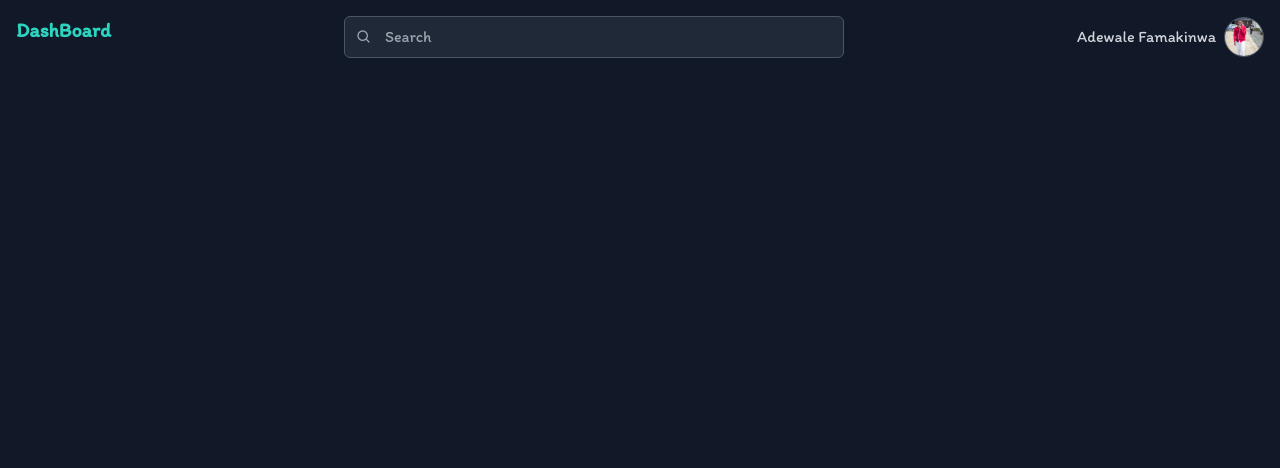
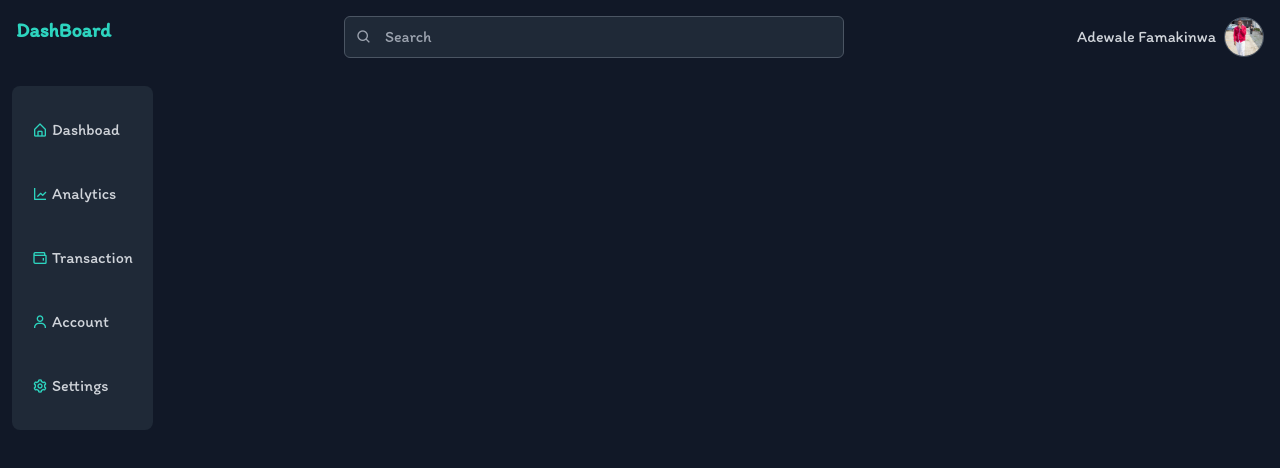
Before and after one commit to Iamdewale/Dashboard-with-HTML-Tailwind, a website: page index.html in a window 1280 px wide. Drawn offline with nearby package versions, Linux system fonts and the light colour scheme.

Commit message:
side bar update

```diff
--- a/index.html
+++ b/index.html
@@ -41,5 +41,34 @@
             />
           </div>
     </header>
+
+    <div class="flex p-3 gap-4">
+        <aside id="sidebar" class="w-42 hidden lg:block rounded-lg bg-gray-800 p-2 py-5 fixed lg:relative lg:translate-x-0 transform -translate-x-full transition-transform duration-200 ease-in-out">
+            <nav class="item-center space-y-4">
+                <a href="#" class="flex items-center space-x-1 text-gray-300 hover:bg-gray-700 p-3 rounded-md">
+                    <i class="bx bx-home-alt text-teal-400"></i>
+                    <span>Dashboad</span>
+                </a>
+                <a href="#" class="flex items-center space-x-1 text-gray-300 hover:bg-gray-700 p-3 rounded-md">
+                    <i class="bx bx-line-chart text-teal-400"></i>
+                    <span>Analytics</span>
+                </a>
+                <a href="#" class="flex items-center space-x-1 text-gray-300 hover:bg-gray-700 p-3 rounded-md">
+                    <i class="bx bx-wallet text-teal-400"></i>
+                    <span>Transaction</span>
+                </a>
+                <a href="#" class="flex items-center space-x-1 text-gray-300 hover:bg-gray-700 p-3 rounded-md">
+                    <i class="bx bx-user text-teal-400"></i>
+                    <span>Account</span>
+                </a>
+                <a href="#" class="flex items-center space-x-1 text-gray-300 hover:bg-gray-700 p-3 rounded-md">
+                    <i class="bx bx-cog text-teal-400"></i>
+                    <span>Settings</span>
+                </a>
+
+            </nav>
+        </div>
+        </aside>
+
 </body>
 </html>
```
